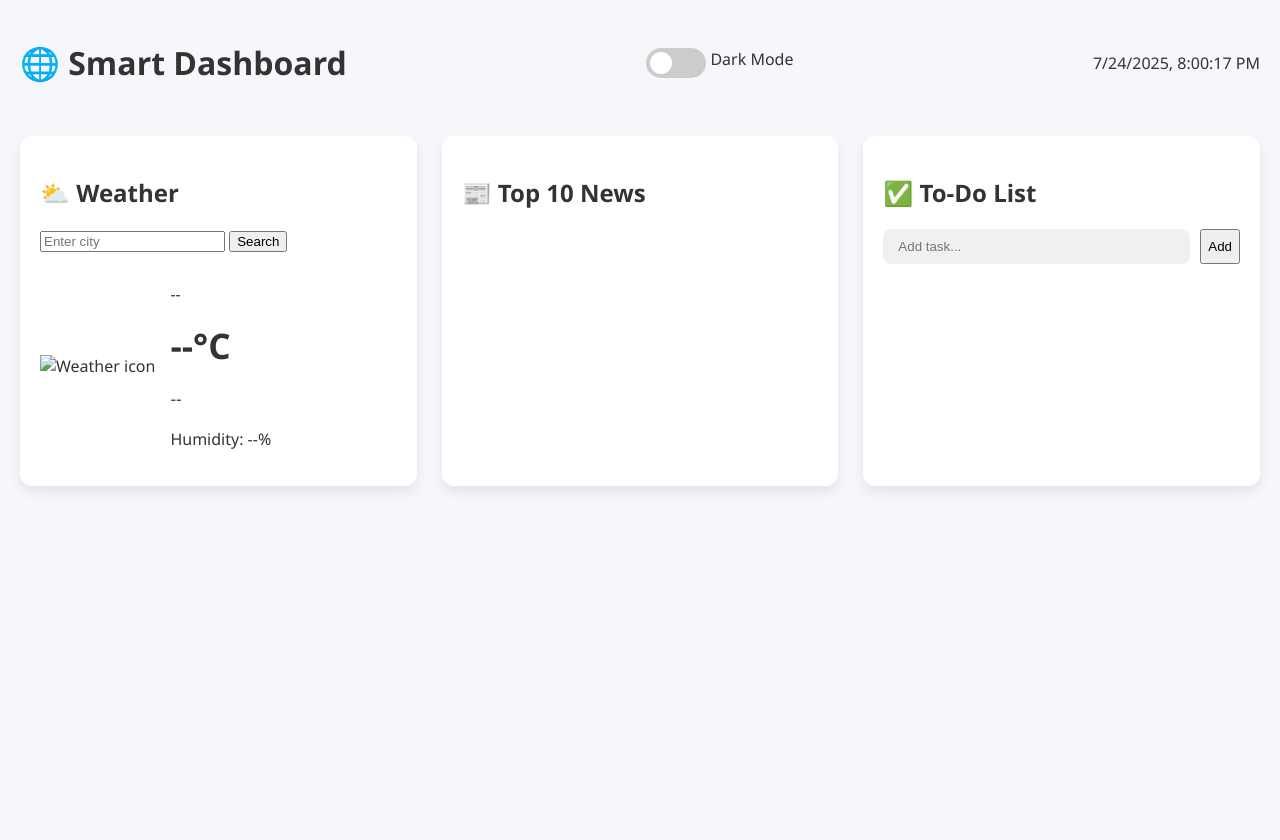
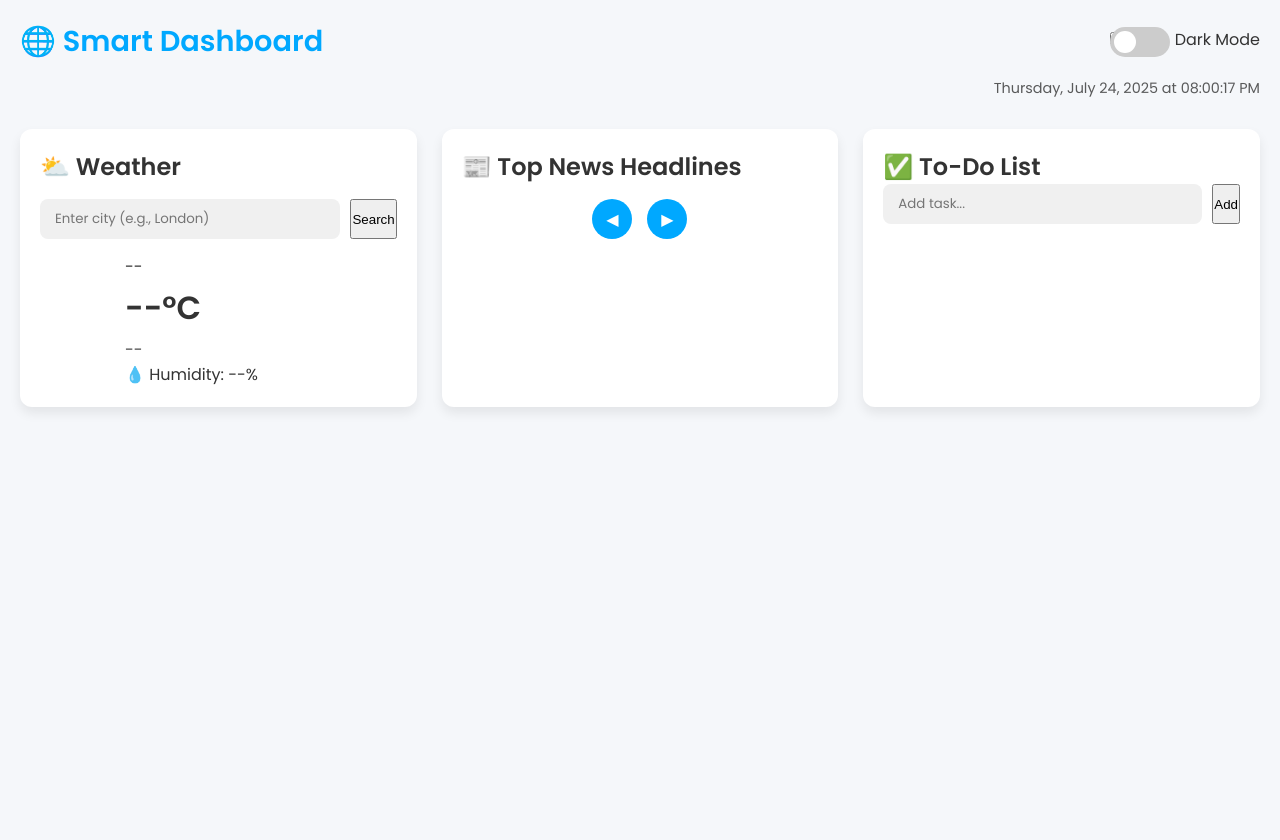
Before and after one commit to CodeyBite/smart-dashboard, a Flask app: page / in a window 1280 px wide. After the commit the page ends 411 px from the top, so only its background shows below. Run offline with Flask 3, Linux system fonts and the light colour scheme; data that the repository does not hold is empty.

Commit message:
Final code 3

```diff
--- a/app.py
+++ b/app.py
@@ -1,13 +1,14 @@
-import os
 from flask import Flask, render_template, request, jsonify
 import requests
+from datetime import datetime
+import os
 from dotenv import load_dotenv
 
-load_dotenv()  # Load .env for local development
+load_dotenv()
 
 app = Flask(__name__)
 
-# Get API keys from environment variables (set in Render dashboard)
+# API Keys
 OWM_API_KEY = os.getenv('OWM_API_KEY')
 NEWS_API_KEY = os.getenv('NEWS_API_KEY')
 
@@ -49,9 +50,10 @@ def get_news():
             'articles': [
                 {
                     'title': article['title'],
-                    'description': article['description'],
-                    'url': article['url']
-                } for article in data['articles'][:10]  # Top 10
+                    'description': article.get('description', ''),
+                    'url': article['url'],
+                    'source': article['source']['name']
+                } for article in data['articles'][:10]
             ]
         })
     except Exception as e:
--- a/static/script.js
+++ b/static/script.js
@@ -1,7 +1,16 @@
 // Live Clock
 function updateClock() {
     const now = new Date();
-    document.getElementById('live-clock').textContent = now.toLocaleString();
+    const options = {
+        weekday: 'long',
+        year: 'numeric',
+        month: 'long',
+        day: 'numeric',
+        hour: '2-digit',
+        minute: '2-digit',
+        second: '2-digit'
+    };
+    document.getElementById('live-clock').textContent = now.toLocaleDateString('en-US', options);
     setTimeout(updateClock, 1000);
 }
 updateClock();
@@ -12,7 +21,7 @@ document.getElementById('dark-mode-checkbox').addEventListener('change', functio
     localStorage.setItem('darkMode', this.checked);
 });
 
-// Initialize dark mode from localStorage
+// Initialize dark mode
 if (localStorage.getItem('darkMode') === 'true') {
     document.body.classList.add('dark-mode');
     document.getElementById('dark-mode-checkbox').checked = true;
@@ -38,65 +47,104 @@ document.getElementById('weather-form').addEventListener('submit', async (e) =>
         document.getElementById('city-name').textContent = data.city;
         document.getElementById('temp').textContent = `${data.temp}°C`;
         document.getElementById('description').textContent = data.description;
-        document.getElementById('humidity').textContent = `Humidity: ${data.humidity}%`;
-        document.getElementById('weather-icon').innerHTML = `<img src="https://openweathermap.org/img/wn/${data.icon}@2x.png"
-                         alt="${data.description}" class="weather-icon">`;
+        document.getElementById('humidity').textContent = `💧 Humidity: ${data.humidity}%`;
+        document.getElementById('weather-icon').innerHTML =
+            `<img src="https://openweathermap.org/img/wn/${data.icon}@2x.png" alt="${data.description}">`;
     } catch (error) {
-        alert(`Error: ${error.message}`);
+        alert(`Weather error: ${error.message}`);
     }
 });
 
-// Load News
+// To-Do List
+const todoForm = document.getElementById('todo-form');
+const todoInput = document.getElementById('todo-input');
+const todoList = document.getElementById('todo-list');
+
+// Load saved todos
+function loadTodos() {
+    const savedTodos = JSON.parse(localStorage.getItem('todos')) || [];
+    savedTodos.forEach(todo => addTodoItem(todo));
+}
+
+// Add new todo
+todoForm.addEventListener('submit', (e) => {
+    e.preventDefault();
+    const task = todoInput.value.trim();
+    if (task) {
+        addTodoItem(task);
+        todoInput.value = '';
+        saveTodos();
+    }
+});
+
+function addTodoItem(task) {
+    const li = document.createElement('li');
+    li.innerHTML = `
+        <span>${task}</span>
+        <button class="delete-btn">×</button>
+    `;
+    li.querySelector('.delete-btn').addEventListener('click', () => {
+        li.classList.add('fade-out');
+        setTimeout(() => {
+            li.remove();
+            saveTodos();
+        }, 300);
+    });
+    todoList.appendChild(li);
+}
+
+function saveTodos() {
+    const tasks = [...todoList.querySelectorAll('li span')].map(t => t.textContent);
+    localStorage.setItem('todos', JSON.stringify(tasks));
+}
+
+// Initialize
+loadTodos();
+
+// News Loader
+let currentNewsIndex = 0;
+const newsContainer = document.getElementById('news-container');
+
 async function loadNews() {
     try {
         const response = await fetch('/get_news');
         const data = await response.json();
 
-        const newsContainer = document.getElementById('news-container');
+        if (data.error) throw new Error(data.error);
+
         newsContainer.innerHTML = '';
-
-        data.articles.forEach(article => {
+        data.articles.forEach((article, index) => {
             const articleEl = document.createElement('div');
             articleEl.className = 'news-item';
             articleEl.innerHTML = `
+                <div class="news-badge">${article.source}</div>
                 <h3>${article.title}</h3>
-                <p>${article.description || ''}</p>
-                <a href="${article.url}" target="_blank">Read more →</a>
+                <p class="news-excerpt">${article.description || 'No description available'}</p>
+                <div class="news-footer">
+                    <span class="news-source">${article.source}</span>
+                    <a href="${article.url}" target="_blank" class="read-more">Read Story →</a>
+                </div>
             `;
             newsContainer.appendChild(articleEl);
         });
     } catch (error) {
         console.error('News load error:', error);
+        newsContainer.innerHTML = `<p class="error">Failed to load news. Please try again later.</p>`;
     }
 }
-loadNews();
 
-// To-Do List Logic
-const todoForm = document.getElementById('todo-form');
-const todoInput = document.getElementById('todo-input');
-const todoList = document.getElementById('todo-list');
-
-todoForm.addEventListener('submit', (e) => {
-  e.preventDefault();
-  const task = todoInput.value.trim();
-  if (task) {
-    addTodoItem(task);
-    todoInput.value = '';
-  }
+// News Navigation
+document.getElementById('news-prev').addEventListener('click', () => {
+    if (currentNewsIndex > 0) {
+        currentNewsIndex--;
+        newsContainer.scrollBy({ top: -300, behavior: 'smooth' });
+    }
 });
 
-function addTodoItem(task) {
-  const li = document.createElement('li');
-  li.innerHTML = `
-    <span>${task}</span>
-    <button class="delete-btn">×</button>
-  `;
-  li.querySelector('.delete-btn').addEventListener('click', () => li.remove());
-  todoList.appendChild(li);
-}
+document.getElementById('news-next').addEventListener('click', () => {
+    currentNewsIndex++;
+    newsContainer.scrollBy({ top: 300, behavior: 'smooth' });
+});
 
-// Weather Icon Fix (replace existing code)
-const weatherIcon = document.getElementById('weather-icon');
-// ... (in your weather API callback)
-weatherIcon.innerHTML = `<img src="https://openweathermap.org/img/wn/${data.icon}@2x.png"
-                         alt="${data.description}" class="weather-icon">`;
+// Initialize news
+loadNews();
--- a/static/style.css
+++ b/static/style.css
@@ -1,4 +1,3 @@
-/* ===== BASE STYLES ===== */
 :root {
     /* Light Mode */
     --bg-light: #f5f7fa;
@@ -6,6 +5,7 @@
     --text-light: #333333;
     --accent-light: #00a8ff;
     --input-light: #f0f0f0;
+    --news-accent-light: #e3f2fd;
 
     /* Dark Mode */
     --bg-dark: #1e2130;
@@ -13,10 +13,17 @@
     --text-dark: #ffffff;
     --accent-dark: #00FFAA;
     --input-dark: #3a3f5b;
+    --news-accent-dark: #1a237e;
+}
+
+* {
+    box-sizing: border-box;
+    margin: 0;
+    padding: 0;
 }
 
 body {
-  font-family: 'Segoe UI', Arial, sans-serif;
+    font-family: 'Poppins', sans-serif;
     background: var(--bg-light);
     color: var(--text-light);
     margin: 0;
@@ -30,28 +37,34 @@ body.dark-mode {
     color: var(--text-dark);
 }
 
-/* ===== LAYOUT ===== */
-.container {
-  max-width: 1200px;
-  margin: 0 auto;
-  padding: 0 15px;
-}
-
+/* Header Styles */
 header {
     display: flex;
     justify-content: space-between;
     align-items: center;
     flex-wrap: wrap;
     margin-bottom: 30px;
+    gap: 15px;
 }
 
+h1 {
+    font-size: 1.8rem;
+    font-weight: 600;
+    color: var(--accent-light);
+}
+
+.dark-mode h1 {
+    color: var(--accent-dark);
+}
+
+/* Dashboard Grid */
 .dashboard {
     display: grid;
     grid-template-columns: repeat(auto-fit, minmax(300px, 1fr));
     gap: 25px;
 }
 
-/* ===== CARDS ===== */
+/* Card Styles */
 .card {
     background: var(--card-light);
     border-radius: 12px;
@@ -66,39 +79,70 @@ header {
 }
 
 .card:hover {
-  transform: translateY(-5px);
+    transform: translateY(-3px);
     box-shadow: 0 12px 20px rgba(0,0,0,0.12);
 }
 
-/* ===== WEATHER CARD ===== */
-.weather-icon {
-  width: 70px;
-  height: 70px;
-  object-fit: contain;
-  filter: drop-shadow(0 0 8px rgba(0,0,0,0.1));
+/* Weather Card */
+.weather-card h2 {
+    margin-bottom: 15px;
+}
+
+#weather-form {
+    display: flex;
+    gap: 10px;
+    margin-bottom: 15px;
+}
+
+#city-input {
+    flex: 1;
+    padding: 10px 15px;
+    border: none;
+    border-radius: 8px;
+    background: var(--input-light);
+    font-family: 'Poppins', sans-serif;
+}
+
+.dark-mode #city-input {
+    background: var(--input-dark);
+    color: white;
 }
 
 .weather-result {
     display: flex;
     align-items: center;
     gap: 15px;
-  margin-top: 15px;
+}
+
+#weather-icon {
+    width: 70px;
+    height: 70px;
+    display: flex;
+    align-items: center;
+    justify-content: center;
+}
+
+#weather-icon img {
+    width: 100%;
+    height: auto;
+    filter: drop-shadow(0 0 5px rgba(0,0,0,0.2));
 }
 
 #temp {
-  font-size: 2.2rem;
-  font-weight: bold;
+    font-size: 2rem;
+    font-weight: 600;
     margin: 5px 0;
 }
 
 #description {
-  font-size: 1.1rem;
+    font-size: 1rem;
     opacity: 0.9;
+    text-transform: capitalize;
 }
 
-/* ===== TO-DO CARD ===== */
+/* To-Do Card */
 .todo-card {
-  order: 1; /* Moves to top on mobile */
+    order: 1;
 }
 
 #todo-form {
@@ -113,6 +157,7 @@ header {
     border: none;
     border-radius: 8px;
     background: var(--input-light);
+    font-family: 'Poppins', sans-serif;
 }
 
 .dark-mode #todo-input {
@@ -141,6 +186,14 @@ header {
     background: rgba(0,255,170,0.08);
 }
 
+#todo-list li:hover {
+    background: rgba(0,168,255,0.15);
+}
+
+.dark-mode #todo-list li:hover {
+    background: rgba(0,255,170,0.15);
+}
+
 .delete-btn {
     background: #ff4444;
     color: white;
@@ -160,28 +213,111 @@ header {
     transform: scale(1.1);
 }
 
-/* ===== NEWS CARD ===== */
+/* News Card */
+.news-card {
+    position: relative;
+}
+
+.news-scroller {
+    max-height: 400px;
+    overflow-y: auto;
+    scrollbar-width: thin;
+    padding-right: 8px;
+}
+
 .news-item {
-  padding: 12px 0;
-  border-bottom: 1px solid rgba(0,0,0,0.08);
+    background: var(--news-accent-light);
+    border-left: 3px solid var(--accent-light);
+    padding: 15px;
+    margin-bottom: 15px;
+    border-radius: 0 8px 8px 0;
+    transition: all 0.3s;
 }
 
 .dark-mode .news-item {
-  border-bottom-color: rgba(255,255,255,0.08);
+    background: var(--news-accent-dark);
+    border-left-color: var(--accent-dark);
+}
+
+.news-item:hover {
+    transform: translateX(5px);
+    box-shadow: 2px 0 10px rgba(0,0,0,0.1);
 }
 
 .news-item h3 {
-  margin: 0 0 5px 0;
     font-size: 1.05rem;
+    margin-bottom: 8px;
+    color: var(--text-light);
+}
+
+.dark-mode .news-item h3 {
+    color: var(--text-dark);
 }
 
 .news-item p {
-  margin: 0 0 8px 0;
-  opacity: 0.8;
     font-size: 0.9rem;
+    color: #666;
+    margin-bottom: 10px;
+    line-height: 1.5;
 }
 
-/* ===== DARK MODE TOGGLE ===== */
+.dark-mode .news-item p {
+    color: #aaa;
+}
+
+.news-footer {
+    display: flex;
+    justify-content: space-between;
+    align-items: center;
+    margin-top: 10px;
+    font-size: 0.8rem;
+}
+
+.news-source {
+    opacity: 0.7;
+}
+
+.read-more {
+    color: var(--accent-light);
+    text-decoration: none;
+    font-weight: 500;
+}
+
+.dark-mode .read-more {
+    color: var(--accent-dark);
+}
+
+.news-controls {
+    display: flex;
+    justify-content: center;
+    gap: 15px;
+    margin-top: 15px;
+}
+
+.news-controls button {
+    background: var(--accent-light);
+    color: white;
+    border: none;
+    width: 40px;
+    height: 40px;
+    border-radius: 50%;
+    cursor: pointer;
+    font-size: 16px;
+    display: flex;
+    align-items: center;
+    justify-content: center;
+    transition: all 0.2s;
+}
+
+.dark-mode .news-controls button {
+    background: var(--accent-dark);
+}
+
+.news-controls button:hover {
+    transform: scale(1.1);
+}
+
+/* Dark Mode Toggle */
 .switch {
     position: relative;
     display: inline-block;
@@ -221,7 +357,15 @@ input:checked + .slider:before {
     transform: translateX(30px);
 }
 
-/* ===== RESPONSIVE DESIGN ===== */
+/* Live Clock */
+#live-clock {
+    font-size: 0.9rem;
+    opacity: 0.8;
+    width: 100%;
+    text-align: right;
+}
+
+/* Responsive Design */
 @media (max-width: 768px) {
     .dashboard {
         grid-template-columns: 1fr;
@@ -230,19 +374,18 @@ input:checked + .slider:before {
     header {
         flex-direction: column;
         align-items: flex-start;
-    gap: 15px;
     }
 
     .dark-mode-toggle {
         align-self: flex-end;
     }
 
-  #todo-form {
-    flex-direction: column;
+    #live-clock {
+        text-align: left;
     }
 
-  #todo-input {
-    width: 100%;
+    .news-scroller {
+        max-height: 300px;
     }
 }
 
@@ -259,4 +402,8 @@ input:checked + .slider:before {
         flex-direction: column;
         text-align: center;
     }
+
+    #weather-icon {
+        margin-bottom: 10px;
     }
+}
--- a/templates/index.html
+++ b/templates/index.html
@@ -5,6 +5,9 @@
     <meta name="viewport" content="width=device-width, initial-scale=1.0">
     <title>Smart Dashboard</title>
     <link rel="stylesheet" href="/static/style.css">
+    <link rel="preconnect" href="https://fonts.googleapis.com">
+    <link rel="preconnect" href="https://fonts.gstatic.com" crossorigin>
+    <link href="https://fonts.googleapis.com/css2?family=Poppins:wght@400;500;600&display=swap" rel="stylesheet">
 </head>
 <body>
     <header>
@@ -20,37 +23,41 @@
     </header>
 
     <div class="dashboard">
-        <div class="card todo-card">
-  <h2>✅ To-Do List</h2>
-  <form id="todo-form">
-    <input type="text" id="todo-input" placeholder="Add task..." required>
-    <button type="submit">Add</button>
-  </form>
-  <ul id="todo-list">
-    <!-- Tasks appear here -->
-  </ul>
-</div>
-        <div class="card">
+        <!-- Weather Card -->
+        <div class="card weather-card">
             <h2>⛅ Weather</h2>
             <form id="weather-form">
-                <input type="text" id="city-input" placeholder="Enter city" required>
+                <input type="text" id="city-input" placeholder="Enter city (e.g., London)" required>
                 <button type="submit">Search</button>
             </form>
             <div class="weather-result">
-                <img id="weather-icon" src="" alt="Weather icon">
+                <div id="weather-icon"></div>
                 <div>
                     <p id="city-name">--</p>
                     <p id="temp">--°C</p>
                     <p id="description">--</p>
-                    <p id="humidity">Humidity: --%</p>
+                    <p id="humidity">💧 Humidity: --%</p>
                 </div>
             </div>
         </div>
 
-        <div class="card">
-            <h2>📰 Top 10 News</h2>
-            <div id="news-container" class="news-list">
-                <!-- News loaded via JavaScript -->
+        <!-- To-Do List Card -->
+        <div class="card todo-card">
+            <h2>✅ To-Do List</h2>
+            <form id="todo-form">
+                <input type="text" id="todo-input" placeholder="Add task..." required>
+                <button type="submit">Add</button>
+            </form>
+            <ul id="todo-list"></ul>
+        </div>
+
+        <!-- News Card -->
+        <div class="card news-card">
+            <h2>📰 Top News Headlines</h2>
+            <div class="news-scroller" id="news-container"></div>
+            <div class="news-controls">
+                <button id="news-prev">◀</button>
+                <button id="news-next">▶</button>
             </div>
         </div>
     </div>
```
Lines whose indentation alone changed are shown as unchanged.
